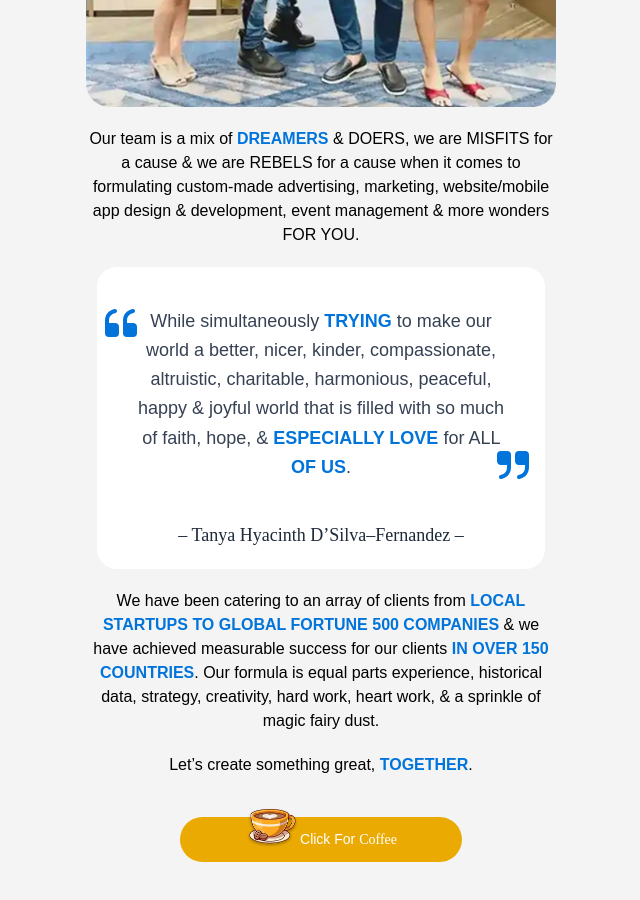
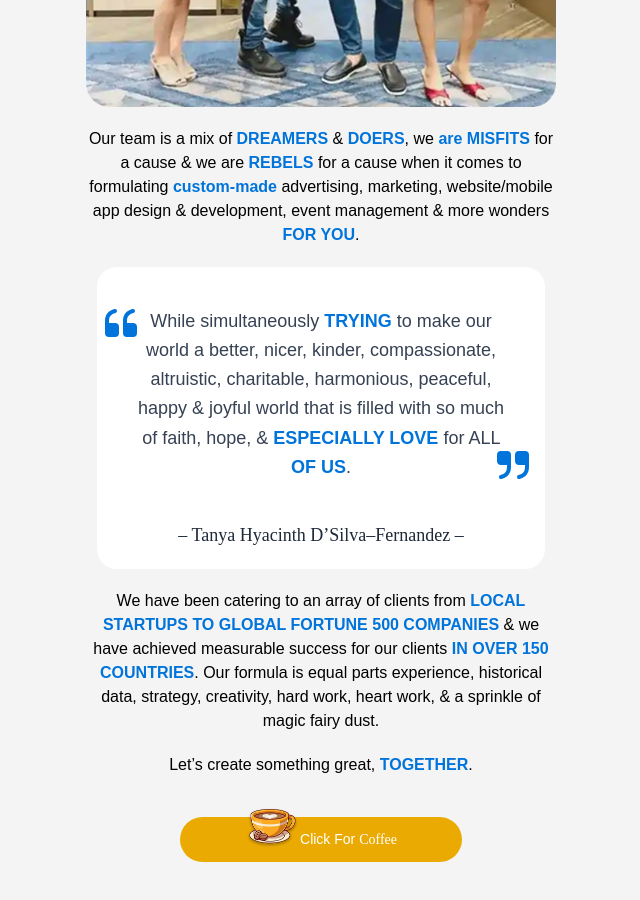
Before and after one commit to Shariful525/tanya-coffee, a Next.js app: page / in a window 1280 px wide. Shown: the part 1340-2240 px from the top of the page, without its empty margins (319-959 px from the left). Built offline with nearby package versions, Linux system fonts and the light colour scheme.

Commit message:
about us updaet

```diff
--- a/src/components/home/AboutUs.tsx
+++ b/src/components/home/AboutUs.tsx
@@ -26,11 +26,11 @@ const AboutUs = () => {
         <p className="text-center ">
           Our team is a mix of
           <span className="text-primary font-semibold"> DREAMERS</span> &{" "}
-          <span>DOERS</span>, we <span>are MISFITS </span> for a cause & we are{" "}
-          <span>REBELS </span> for a cause when it comes to formulating{" "}
-          <span>custom-made</span> advertising, marketing, website/mobile app
+          <span className="text-primary font-semibold">DOERS</span>, we <span className="text-primary font-semibold">are MISFITS </span> for a cause & we are{" "}
+          <span className="text-primary font-semibold">REBELS </span> for a cause when it comes to formulating{" "}
+          <span className="text-primary font-semibold">custom-made</span> advertising, marketing, website/mobile app
           design & development, event management & more wonders{" "}
-          <span>FOR YOU</span>.
+          <span className="text-primary font-semibold">FOR YOU</span>.
         </p>
 
         <div className="relative max-w-md mx-auto bg-white rounded-[20px] p-[clamp(20px,1.5vw,32px)] text-center">
```
